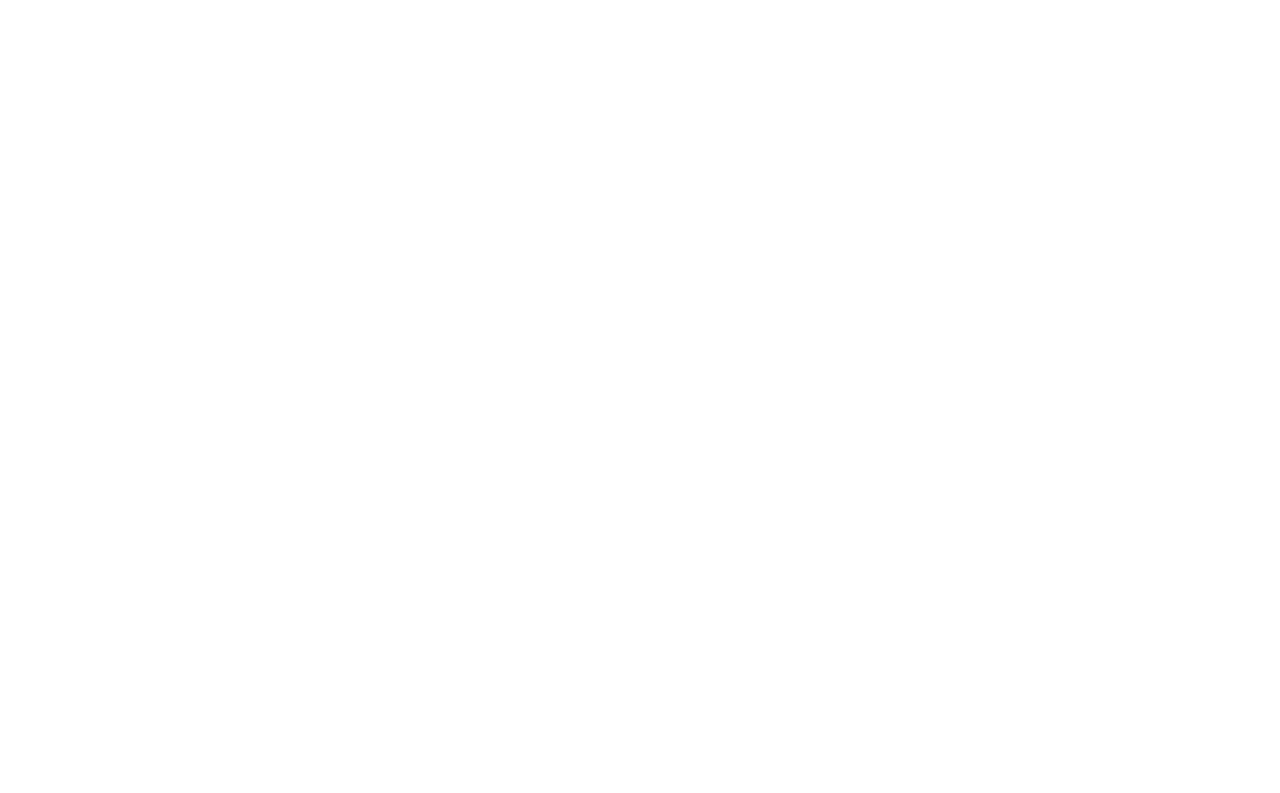
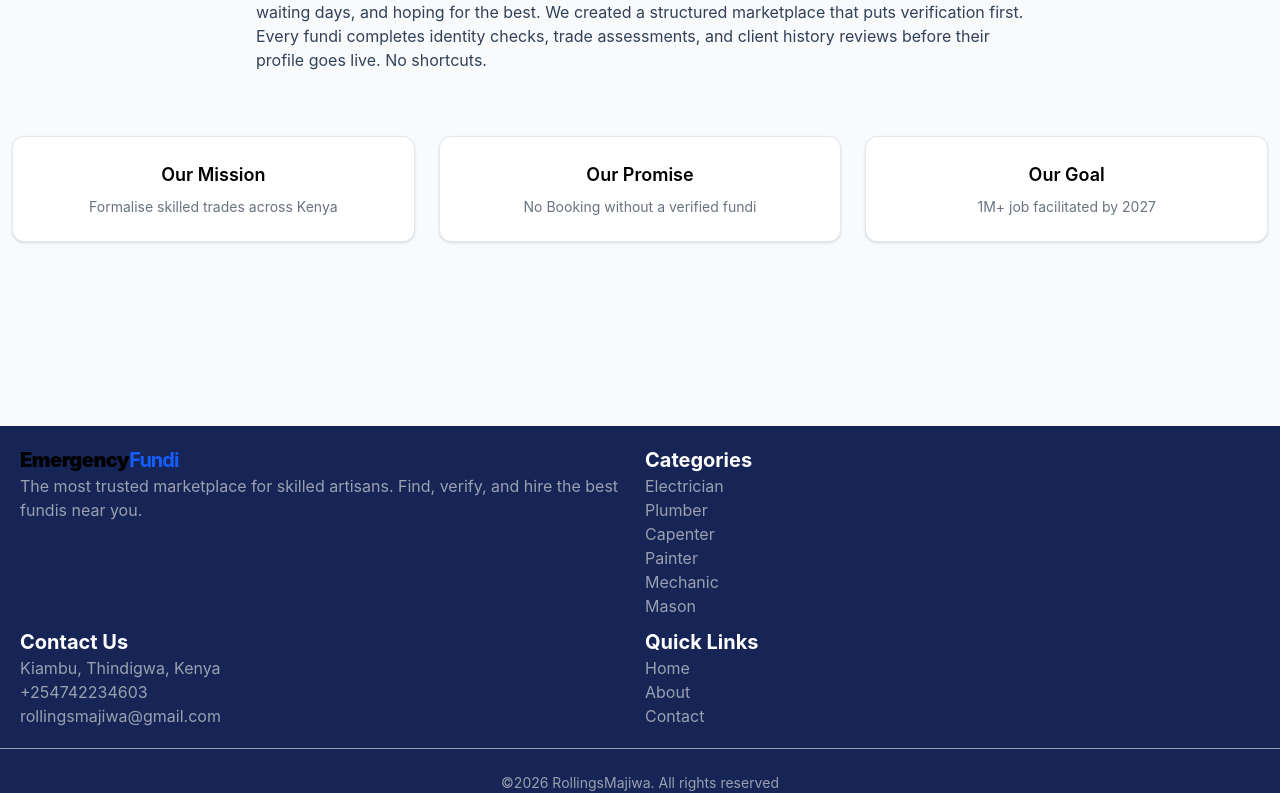
Before and after one commit to rollingsmajiwa/EmergencyFundi, a React (Vite) app: page /about in a window 1280 px wide. Shown: the part 374-1167 px from the top of the page. Before the commit the page ends 800 px from the top, so only its background shows below. Built offline with nearby package versions, Linux system fonts and the light colour scheme.

Commit message:
Feat: Add aboutpage and style

```diff
--- a/db.json
+++ b/db.json
@@ -193,6 +193,26 @@
       "location": "Westlands, Nairobi",
       "status": "Active",
       "date": "2026-08-04"
+    },
+    {
+      "id": "J-4_AuAfsQ0",
+      "clientId": "kennedy",
+      "fundiName": "John Kamau",
+      "category": "Plumber",
+      "phone": "+254712345678",
+      "location": "Westlands, Nairobi",
+      "status": "Active",
+      "date": "2026-08-05"
+    },
+    {
+      "id": "BINtIwKV_oI",
+      "clientId": "rollings",
+      "fundiName": "John Kamau",
+      "category": "Plumber",
+      "phone": "+254712345678",
+      "location": "Westlands, Nairobi",
+      "status": "Active",
+      "date": "2026-08-06"
     }
   ],
   "$schema": "./node_modules/json-server/schema.json"
--- a/src/pages/About.jsx
+++ b/src/pages/About.jsx
@@ -3,7 +3,67 @@
 function About() {
   return (
     <>
+  <div className='bg-slate-50 p-3 min-h-screen pt-28'>
+    <div className='max-w-5xl mx-auto space-y-12'>
+      <div className='flex justify-center'>
+        <div className='bg-blue-100/70 border border-blue-200 rounded-3xl p-2 text-center w-38'><span className='text-sm font-semibold text-blue-700 mt-2 mb-6'>Who Are We?</span></div>
+      </div>
+      <h1 className='text-3xl font-extrabold text-blue-950 mt-2 mb-6 text-center'>Built For Kenya. Designed For Trust</h1>
+      <div className='space-y-4 text-slate-700 max-w-3xl mx-auto pb-16'>
+        <p>EmergencyFundi started with one belief — that every Kenyan deserves access to a skilled,
+           honest professional without the guesswork. We built the platform we wished existed.</p>
+           <p>Founded in Kiambu in 2026 by a team of engineers, EmergencyFundi has grown out of frustration with the informal referral economy.
+            Finding a reliable plumber or electrician meant asking neighbours, waiting days, and hoping for the best.
+            We created a structured marketplace that puts verification first.
+            Every fundi completes identity checks, trade assessments, and client history reviews before their profile goes live. No shortcuts.</p>
+      </div>
+    </div>
+    <div className='grid grid-cols-1 md:grid-cols-3 gap-6 mb-12'>
+      <div className=' p-6 bg-white rounded-xl shadow border border-slate-200 flex flex-col items-center text-center'><h3 className='text-lg font-semibold mb-2'>Our Mission</h3>
+      <p className='text-gray-500 text-sm'>Formalise skilled trades across Kenya</p>
+      </div>
+      <div className=' p-6 bg-white rounded-xl shadow border border-slate-200 flex flex-col items-center text-center'><h3 className='text-lg font-semibold mb-2'>Our Promise</h3>
+      <p className='text-gray-500 text-sm'>No Booking without a verified fundi</p>
+      </div>
+      <div className=' p-6 bg-white rounded-xl shadow border border-slate-200 flex flex-col items-center text-center'><h3 className='text-lg font-semibold mb-2'>Our Goal</h3>
+      <p className='text-gray-500 text-sm'>1M+ job facilitated by 2027</p></div>
+    </div>
 
+
+  </div>
+  <div className='bg-blue-950 grid grid-cols-2 gap-2.5 p-5'>
+        <div>
+          <div ><span className="text-xl font-black tracking-tight">Emergency</span><span className="text-xl font-bold tracking-tighter text-blue-600">Fundi</span></div>
+          <p className='text-gray-400'>The most trusted marketplace for skilled artisans. Find, verify, and hire the best fundis near you.</p>
+        </div>
+        <div><h3 className='text-xl font-bold text-white'>Categories</h3><ul>
+          <li className='text-gray-400'>Electrician</li>
+          <li className='text-gray-400'>Plumber</li>
+          <li className='text-gray-400'>Capenter</li>
+          <li className='text-gray-400'>Painter</li>
+          <li className='text-gray-400'>Mechanic</li>
+          <li className='text-gray-400'>Mason</li>
+          </ul></div>
+          <div>
+            <h3 className='text-xl font-bold text-white'>Contact Us</h3>
+            <p className='text-gray-400'>Kiambu, Thindigwa, Kenya</p>
+            <p className='text-gray-400'>+254742234603</p>
+            <p className='text-gray-400'>rollingsmajiwa@gmail.com</p>
+          </div>
+          <div>
+            <h3 className='text-xl font-bold text-white'>Quick Links</h3>
+            <ul>
+              <li className='text-gray-400'>Home</li>
+              <li className='text-gray-400'>About</li>
+              <li className='text-gray-400'>Contact</li>
+            </ul>
+          </div>
+
+
+      </div>
+       <footer className="text-center text-sm text-gray-400 pt-6 border-t border-gray-400 bg-blue-950">
+          <p> &copy;2026 RollingsMajiwa. All rights reserved</p>
+                </footer>
 
     </>
   )
--- a/src/pages/Contact.jsx
+++ b/src/pages/Contact.jsx
@@ -74,7 +74,7 @@
             <ul>
               <li className='text-gray-400'>Home</li>
               <li className='text-gray-400'>About</li>
-              <li className='text-gray-400'>Portal</li>
+              <li className='text-gray-400'>Contact</li>
             </ul>
           </div>
 
--- a/src/pages/Home.jsx
+++ b/src/pages/Home.jsx
@@ -46,7 +46,7 @@
             <ul>
               <li className='text-gray-400'>Home</li>
               <li className='text-gray-400'>About</li>
-              <li className='text-gray-400'>Portal</li>
+              <li className='text-gray-400'>Contact</li>
             </ul>
           </div>
 
```
